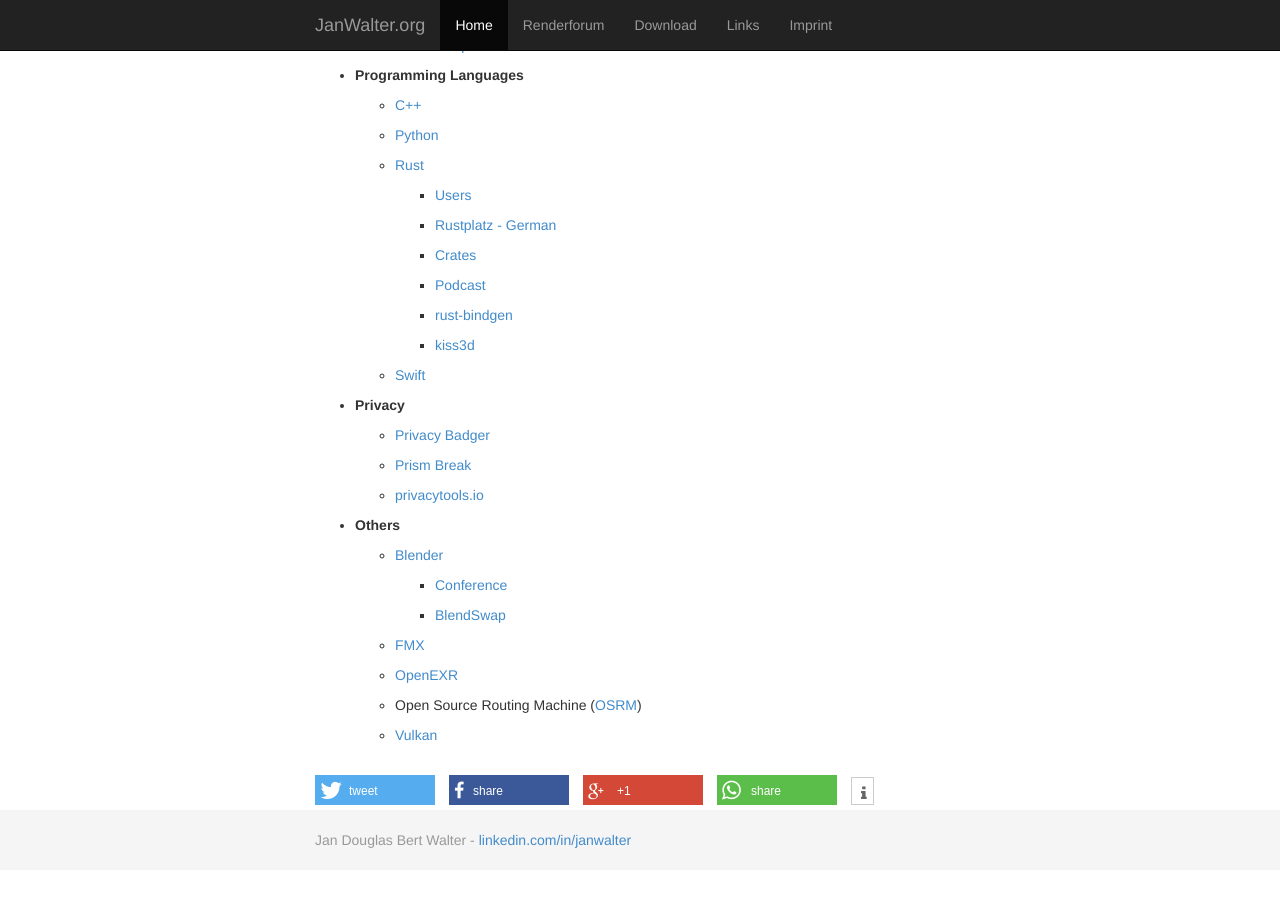
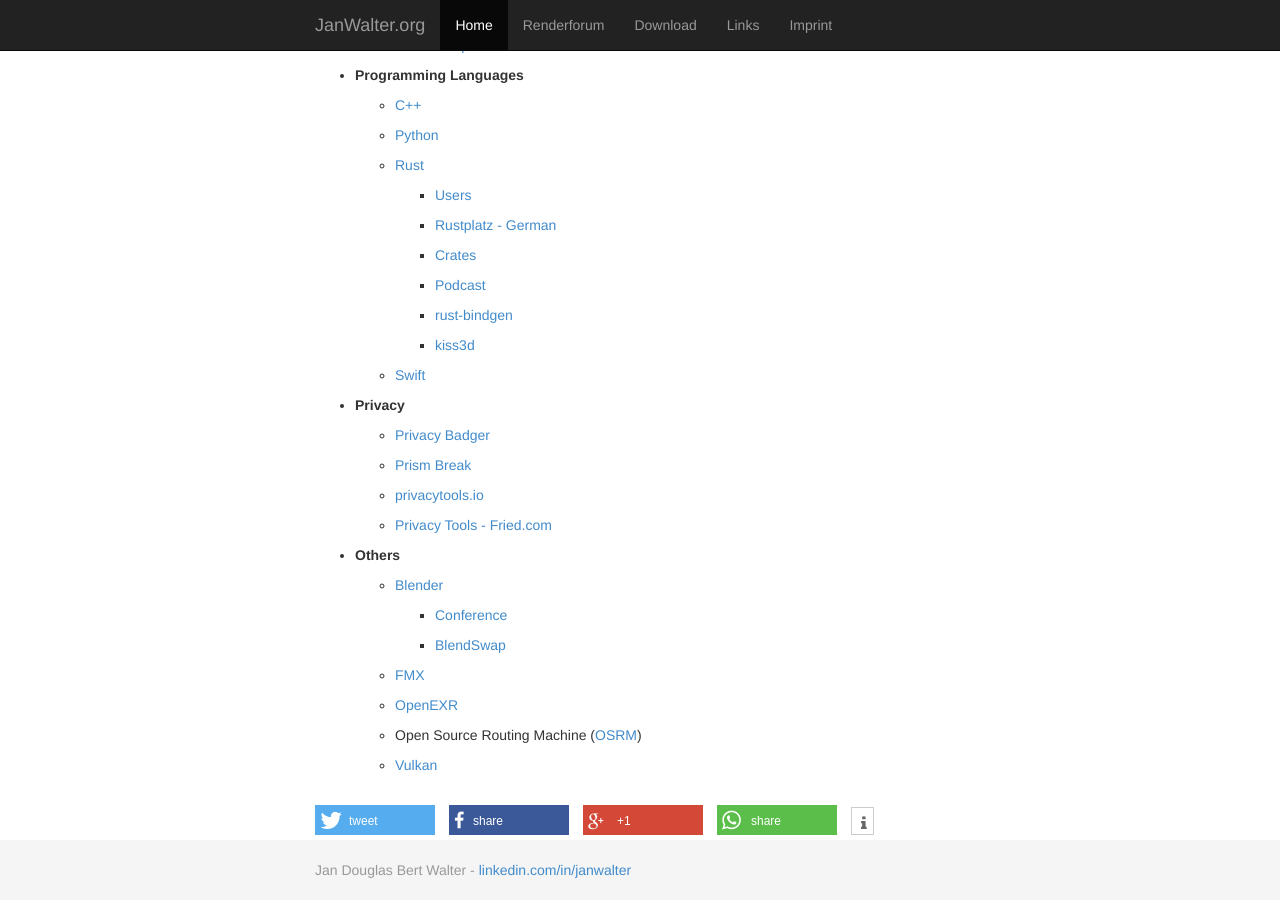
Before and after one commit to wahn/jan_walter_org, a Jekyll site: the page built from links/index.md, in a window 1280 px wide and 900 px high, scrolled down 1905 px. Built offline with Jekyll 4.4.1, drawn with Linux system fonts in a browser that asks for light colours; Markdown is read by kramdown in place of the engine named in the settings; before the commit the page ends 2775 px from its top, so only the background shows below that.

Commit message:
Privacy Tools - Fried.com.

```diff
--- a/links/index.md
+++ b/links/index.md
@@ -165,6 +165,8 @@
 
     - [privacytools.io](http://www.privacytools.io)
 
+    - [Privacy Tools - Fried.com](http://fried.com/privacy/)
+
 * __Others__
 
     - [Blender](http://www.blender.org)
```
